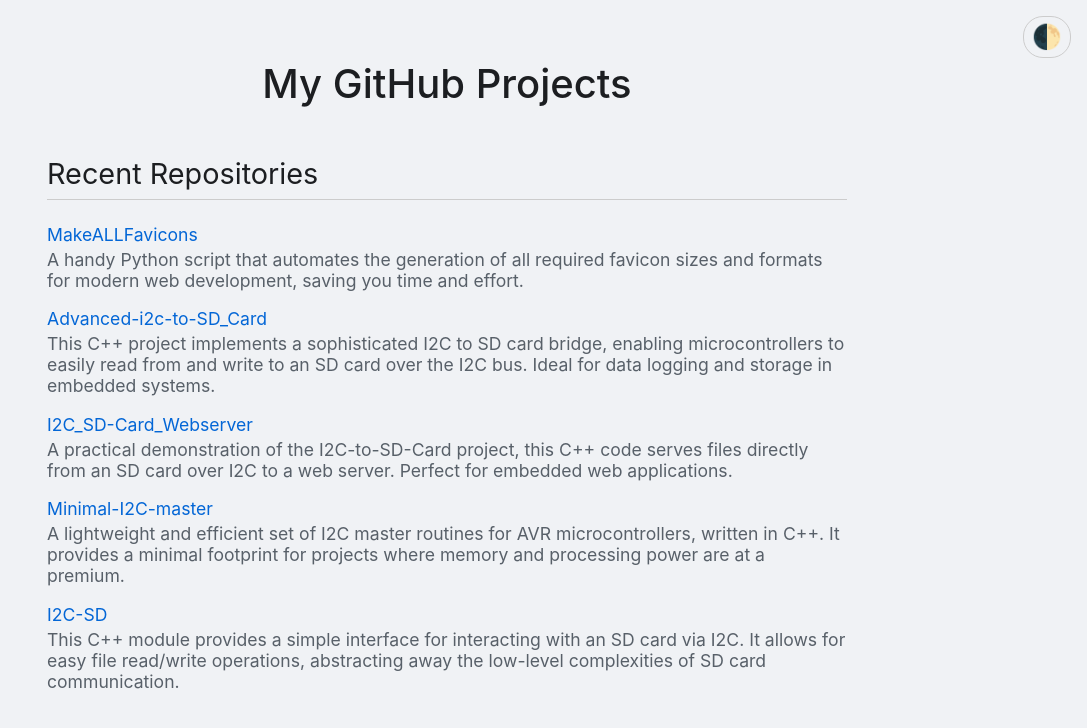
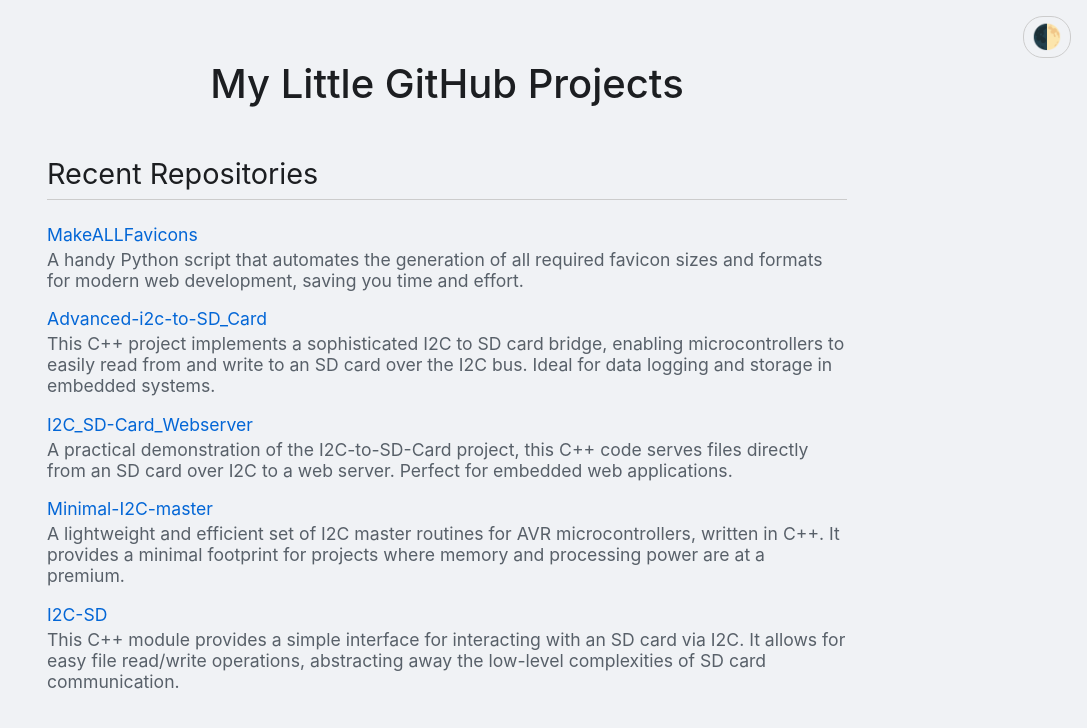
Before and after one commit to syntax1269/syntax1269.github.io, a plain HTML site: page index.html in a window 1280 px wide. Shown: the whole page, without its empty margins (193-1280 px from the left). Drawn offline with Linux system fonts and the light colour scheme.

Commit message:
Update index.html

```diff
--- a/index.html
+++ b/index.html
@@ -89,7 +89,7 @@
         <button id="theme-toggle">🌓</button>
     </div>
     <div class="container">
-        <h1>My GitHub Projects</h1>
+        <h1>My Little GitHub Projects</h1>
         <h2>Recent Repositories</h2>
         <ul id="repo-list"></ul>
     </div>
```
